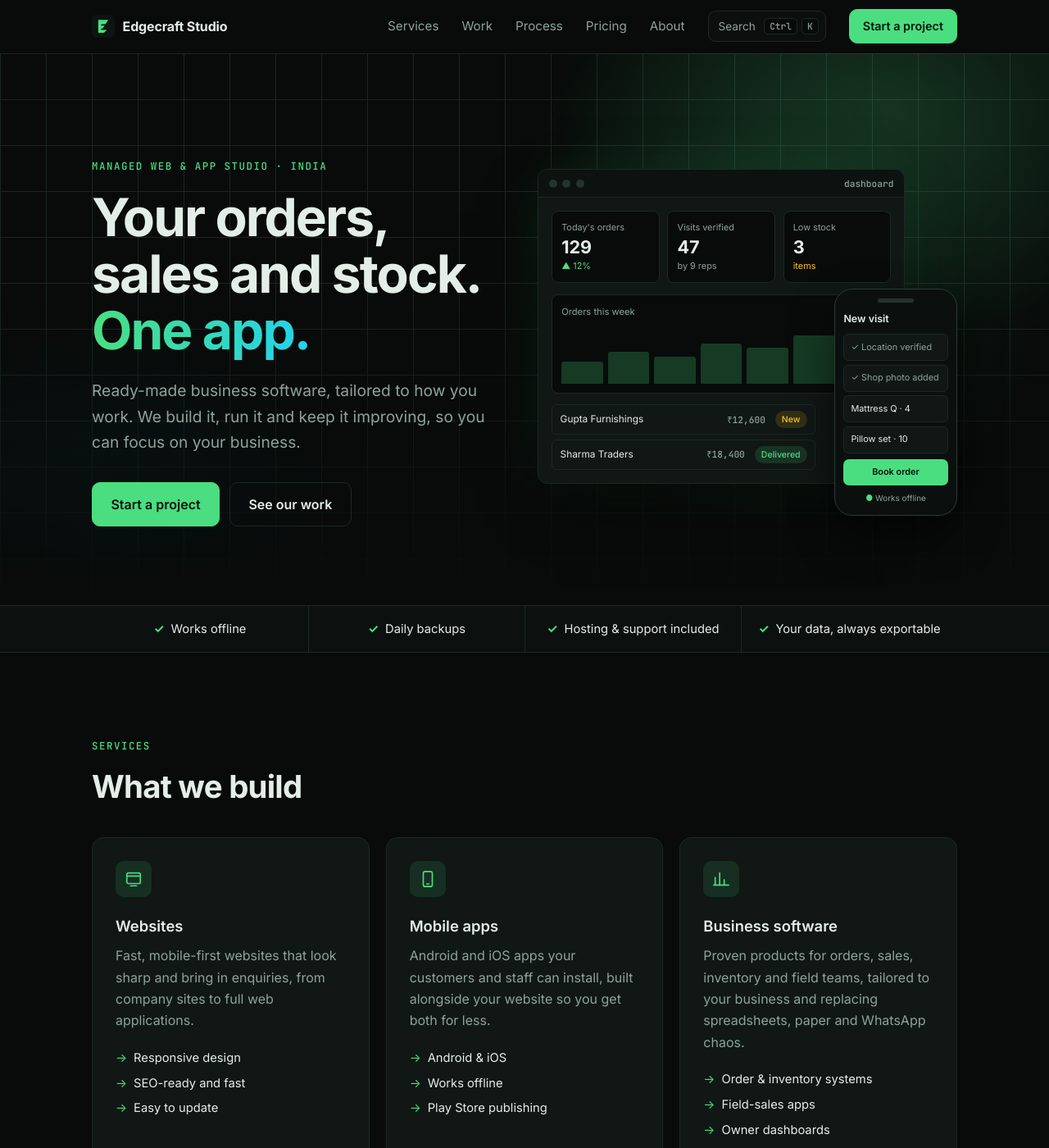
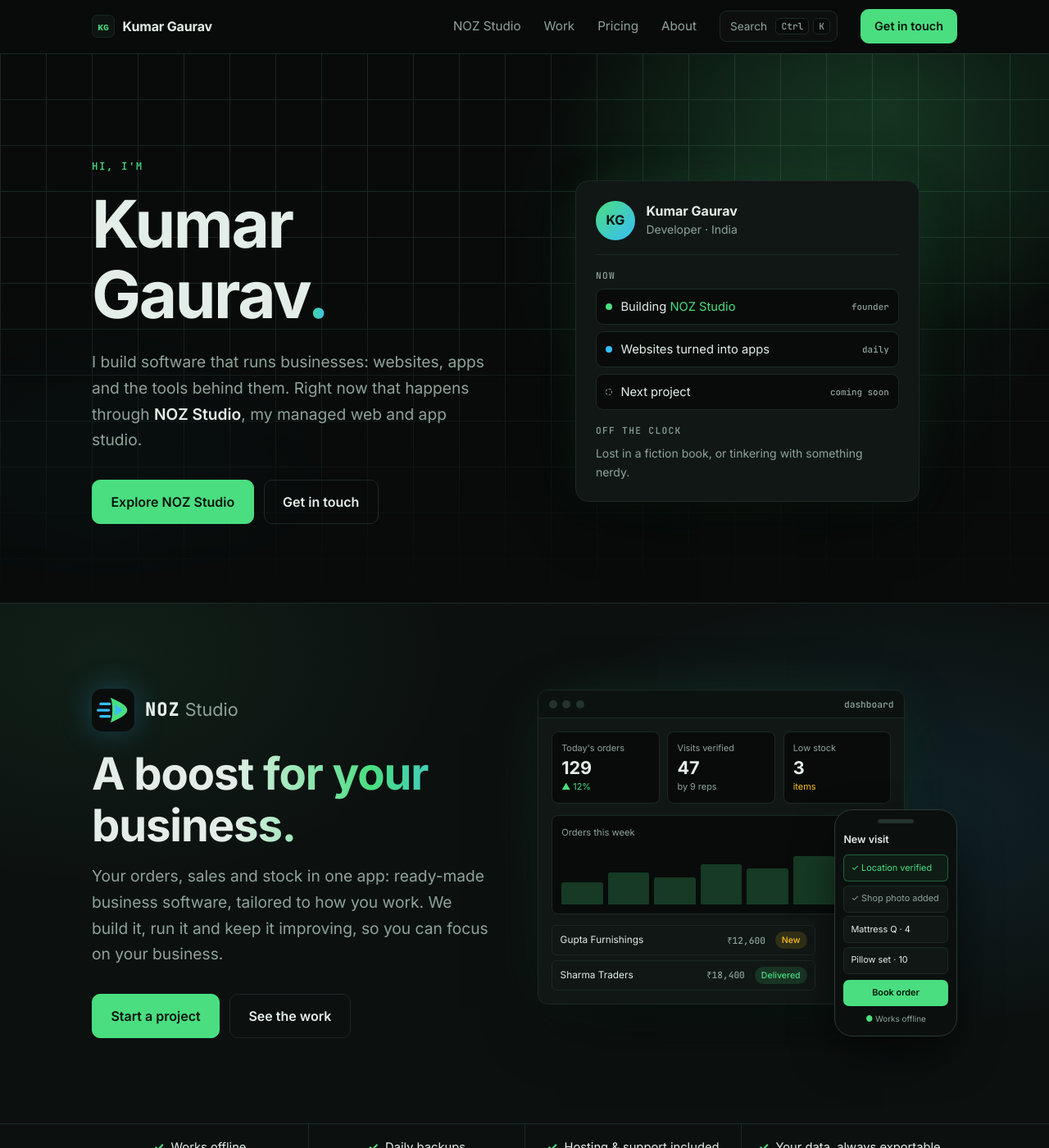
Before and after one commit to gauravkg32/gauravkg32.github.io, a Jekyll site: the page built from index.html, in a window 1280 px wide and 1400 px high. Shown: the whole window at 82% size. Built offline with Jekyll 4.4.1, drawn with Linux system fonts in a browser that asks for light colours; some of the changed text lies outside the part shown.

Commit message:
Turn site into personal page featuring NOZ Studio
Co-Authored-By: Claude Opus 5.5 <noreply@anthropic.com>

```diff
--- a/_config.yml
+++ b/_config.yml
@@ -1,20 +1,22 @@
-title: Edgecraft Studio            # placeholder brand name
+title: Kumar Gaurav
 founder: Kumar Gaurav
-tagline: "We build it, run it and keep it improving, so you can focus on your business."
-description: "Edgecraft Studio builds, hosts and maintains websites, mobile apps and business software for growing businesses, as a managed service. Founded by Kumar Gaurav."
+tagline: "I build software that runs businesses: websites, apps and the tools behind them."
+description: "Kumar Gaurav, developer and founder of NOZ Studio, a managed web and app studio that builds, hosts and maintains software for growing businesses."
+studio: NOZ Studio
+studio_tagline: "A boost for your business."
+studio_pitch: "We build it, run it and keep it improving, so you can focus on your business."
 url: "https://gauravkg32.github.io"
 baseurl: ""
 location: "India"
-email: ""                          # TODO: add a contact email; the Email button appears once set
+email: ""                          # TODO: add a contact email (e.g. hello@nozstudio.com); the Email button appears once set
 github: "https://github.com/gauravkg32"
 linkedin: ""                       # TODO
 nav:
-  - { title: Services, url: "/#services" }
+  - { title: NOZ Studio, url: "/#noz" }
   - { title: Work, url: "/#work" }
-  - { title: Process, url: "/#process" }
   - { title: Pricing, url: "/#pricing" }
   - { title: About, url: "/#about" }
 markdown: kramdown
 permalink: /blog/:year/:month/:title/
 plugins: [jekyll-feed, jekyll-seo-tag]
-exclude: [README.md, Gemfile, Gemfile.lock]
+exclude: [README.md, CLAUDE.md, Gemfile, Gemfile.lock]
--- a/_layouts/default.html
+++ b/_layouts/default.html
@@ -24,7 +24,7 @@
       <nav class="nav-links" aria-label="Main">
         {% for item in site.nav %}<a href="{{ item.url | relative_url }}">{{ item.title }}</a>{% endfor %}
         <button class="cmdk-hint" type="button" aria-label="Open quick menu"><span>Search</span><kbd>Ctrl</kbd><kbd>K</kbd></button>
-        <a class="btn btn-sm" href="{{ '/#contact' | relative_url }}">Start a project</a>
+        <a class="btn btn-sm" href="{{ '/#contact' | relative_url }}">Get in touch</a>
       </nav>
     </div>
   </header>
@@ -38,7 +38,7 @@
           <img src="{{ '/assets/logo.svg' | relative_url }}" alt="" width="24" height="24">
           <span>{{ site.title }}</span>
         </a>
-        <p class="muted small">Websites, apps and business software · {{ site.location }}</p>
+        <p class="muted small">Developer · Founder of <a href="{{ '/#noz' | relative_url }}">{{ site.studio }}</a> · {{ site.location }}</p>
       </div>
       <div class="footer-links small">
         {% if site.email != "" %}<a href="mailto:{{ site.email }}">Email</a>{% endif %}
@@ -63,9 +63,9 @@
   </div>
   <nav class="tabbar" aria-label="Sections">
     <a href="{{ '/#home' | relative_url }}" data-tab="home"><svg viewBox="0 0 24 24" aria-hidden="true"><path d="M3 11 12 4l9 7v9a1 1 0 0 1-1 1h-5v-6H9v6H4a1 1 0 0 1-1-1Z"/></svg><span>Home</span></a>
-    <a href="{{ '/#services' | relative_url }}" data-tab="services"><svg viewBox="0 0 24 24" aria-hidden="true"><rect x="3" y="3" width="7" height="7" rx="1.5"/><rect x="14" y="3" width="7" height="7" rx="1.5"/><rect x="3" y="14" width="7" height="7" rx="1.5"/><rect x="14" y="14" width="7" height="7" rx="1.5"/></svg><span>Services</span></a>
+    <a href="{{ '/#noz' | relative_url }}" data-tab="noz"><svg viewBox="0 0 24 24" aria-hidden="true"><path d="M3 12h6M5 16h5M5 8h5"/><path d="M11 5c4 2 10 4.5 10 7s-6 5-10 7c1.5-2.5 1.5-11.5 0-14Z"/></svg><span>NOZ</span></a>
     <a href="{{ '/#work' | relative_url }}" data-tab="work"><svg viewBox="0 0 24 24" aria-hidden="true"><rect x="3" y="7" width="18" height="13" rx="2"/><path d="M8 7V5a2 2 0 0 1 2-2h4a2 2 0 0 1 2 2v2"/></svg><span>Work</span></a>
-    <a href="{{ '/#pricing' | relative_url }}" data-tab="pricing"><svg viewBox="0 0 24 24" aria-hidden="true"><path d="M20.6 13.4 13.4 20.6a2 2 0 0 1-2.8 0L3 13V3h10l7.6 7.6a2 2 0 0 1 0 2.8Z"/><circle cx="8" cy="8" r="1.5"/></svg><span>Pricing</span></a>
+    <a href="{{ '/#about' | relative_url }}" data-tab="about"><svg viewBox="0 0 24 24" aria-hidden="true"><circle cx="12" cy="8" r="4"/><path d="M4 21c1.5-4 4.5-6 8-6s6.5 2 8 6"/></svg><span>About</span></a>
     <a href="{{ '/#contact' | relative_url }}" data-tab="contact"><svg viewBox="0 0 24 24" aria-hidden="true"><path d="M21 15a2 2 0 0 1-2 2H7l-4 4V5a2 2 0 0 1 2-2h14a2 2 0 0 1 2 2Z"/></svg><span>Contact</span></a>
   </nav>
   <script src="{{ '/assets/js/main.js' | relative_url }}"></script>
--- a/assets/css/style.css
+++ b/assets/css/style.css
@@ -8,7 +8,8 @@
   --muted: #8ea39a;
   --accent: #4ade80;
   --accent-rgb: 74, 222, 128;
-  --accent-2: #22d3ee;
+  --accent-2: #38bdf8;
+  --accent-2-rgb: 56, 189, 248;
   --radius: 14px;
   --font: "Inter", system-ui, -apple-system, "Segoe UI", sans-serif;
   --mono: "JetBrains Mono", ui-monospace, monospace;
@@ -59,7 +60,7 @@ h3 { font-size: 1.15rem; font-weight: 600; margin-bottom: .5rem; }
 .hero::before { content: ""; position: absolute; inset: 0; z-index: -1;
   background:
     radial-gradient(600px 400px at 85% 10%, rgba(var(--accent-rgb), .18), transparent 70%),
-    radial-gradient(500px 400px at 10% 90%, rgba(34, 211, 238, .08), transparent 70%),
+    radial-gradient(500px 400px at 10% 90%, rgba(var(--accent-2-rgb), .08), transparent 70%),
     linear-gradient(var(--border) 1px, transparent 1px) 0 0 / 56px 56px,
     linear-gradient(90deg, var(--border) 1px, transparent 1px) 0 0 / 56px 56px;
   mask-image: linear-gradient(to bottom, #000 40%, transparent);
@@ -267,7 +268,7 @@ h2.split.in .wi { transform: none; }
 .t-map { position: relative; flex: 1; border-radius: 7px; overflow: hidden;
   background: linear-gradient(var(--border) 1px, transparent 1px) 0 0 / 16px 16px, linear-gradient(90deg, var(--border) 1px, transparent 1px) 0 0 / 16px 16px, #0b1210; }
 .t-map .pin { position: absolute; left: 22%; top: 30%; width: 10px; height: 10px; border-radius: 50% 50% 50% 0; transform: rotate(-45deg); background: var(--accent); box-shadow: 0 0 0 4px rgba(var(--accent-rgb), .15); }
-.t-map .p2 { left: 58%; top: 58%; } .t-map .p3 { left: 74%; top: 22%; background: var(--accent-2); box-shadow: 0 0 0 4px rgba(34, 211, 238, .15); }
+.t-map .p2 { left: 58%; top: 58%; } .t-map .p3 { left: 74%; top: 22%; background: var(--accent-2); box-shadow: 0 0 0 4px rgba(var(--accent-2-rgb), .15); }
 .t-map .route { position: absolute; left: 25%; top: 36%; width: 52%; height: 32%; border: 1.5px dashed rgba(var(--accent-rgb), .5); border-left: 0; border-bottom: 0; border-radius: 0 14px 0 0; }
 .t-list { width: 46%; display: grid; gap: .3rem; align-content: center; }
 .t-list i, .t-table i, .t-stock i { font-style: normal; display: block; padding: .32rem .45rem; border-radius: 5px; background: var(--surface); border: 1px solid var(--border); white-space: nowrap; overflow: hidden; text-overflow: ellipsis; }
@@ -278,7 +279,7 @@ h2.split.in .wi { transform: none; }
 .t-table em { font-style: normal; font-size: .6rem; padding: 0 .4rem; border-radius: 999px; }
 .s-done { color: var(--accent); background: rgba(var(--accent-rgb), .12); }
 .s-prog { color: #fbbf24; background: rgba(251, 191, 36, .12); }
-.s-new { color: var(--accent-2); background: rgba(34, 211, 238, .12); }
+.s-new { color: var(--accent-2); background: rgba(var(--accent-2-rgb), .12); }
 .t-stock i { display: grid; gap: .3rem; padding: .4rem .5rem; }
 .t-stock span { display: block; height: 5px; border-radius: 3px; background: var(--border); position: relative; overflow: hidden; }
 .t-stock span::after { content: ""; position: absolute; inset: 0 auto 0 0; width: var(--w); background: var(--accent); border-radius: 3px; transition: width 1.2s cubic-bezier(.2, .7, .2, 1) .2s; }
@@ -348,3 +349,37 @@ kbd { font: 500 .7rem var(--mono); padding: .1rem .38rem; border-radius: 5px; bo
 .cmdk-open, .cmdk-open body { overflow: hidden; }
 @media (prefers-reduced-motion: reduce) { .cmdk-panel, .cmdk-backdrop { transition: none; } }
 @media (max-width: 1000px) { .cmdk-hint span { display: none; } .nav-links { gap: 1.25rem; } }
+
+/* ---------- Personal hero ---------- */
+.hero-me h1 { font-size: clamp(2.6rem, 8vw, 5rem); max-width: none; }
+.hl { color: var(--text); font-weight: 600; }
+.me-card { background: var(--surface); border: 1px solid var(--border); border-radius: 16px; padding: 1.5rem; max-width: 420px; width: 100%; justify-self: center;
+  box-shadow: 0 30px 80px -30px rgba(0, 0, 0, .8), 0 0 60px -25px rgba(var(--accent-rgb), .25); }
+.me-head { display: flex; align-items: center; gap: .85rem; line-height: 1.35; padding-bottom: 1.1rem; border-bottom: 1px solid var(--border); }
+.me-label { font: 500 .7rem var(--mono); text-transform: uppercase; letter-spacing: .12em; color: var(--muted); margin: 1.1rem 0 .6rem; }
+.me-now { display: grid; gap: .5rem; }
+.me-now li { display: grid; grid-template-columns: auto 1fr auto; align-items: center; gap: .65rem; padding: .55rem .7rem; border: 1px solid var(--border); border-radius: 9px; background: var(--bg); font-size: .92rem; }
+.me-now em { font-style: normal; font: 500 .68rem var(--mono); color: var(--muted); }
+.dot { width: 8px; height: 8px; border-radius: 50%; background: var(--accent-2); }
+.dot.live { background: var(--accent); box-shadow: 0 0 0 0 rgba(var(--accent-rgb), .6); animation: pulse 2s infinite; }
+.dot.soon { background: transparent; border: 1.5px dashed var(--muted); }
+@keyframes pulse { 70% { box-shadow: 0 0 0 7px rgba(var(--accent-rgb), 0); } 100% { box-shadow: 0 0 0 0 rgba(var(--accent-rgb), 0); } }
+
+/* ---------- NOZ Studio feature ---------- */
+.noz-intro { position: relative; border-top: 1px solid var(--border); overflow: hidden;
+  background: radial-gradient(700px 380px at 85% 40%, rgba(var(--accent-2-rgb), .10), transparent 70%), radial-gradient(600px 400px at 10% 10%, rgba(var(--accent-rgb), .07), transparent 70%), var(--bg-alt); }
+.noz-brand { display: flex; align-items: center; gap: .8rem; margin-bottom: 1.25rem; font-size: 1.35rem; }
+.noz-brand img { border-radius: 12px; box-shadow: 0 0 40px -6px rgba(var(--accent-2-rgb), .45); }
+.noz-word { font-family: var(--mono); font-weight: 700; letter-spacing: .06em; color: var(--text); }
+.noz-title { font-size: clamp(2rem, 5vw, 3.4rem); margin-bottom: 1rem;
+  background: linear-gradient(90deg, var(--text) 35%, var(--accent) 70%, var(--accent-2)); -webkit-background-clip: text; background-clip: text; color: transparent; }
+
+/* ---------- Projects ---------- */
+.project { display: flex; flex-direction: column; color: var(--text); text-decoration: none; }
+.project:hover { text-decoration: none; }
+.project > img { border-radius: 10px; margin-bottom: 1rem; }
+.project > p:not(.work-kicker) { flex: 1; }
+.project .small { margin-top: 1rem; color: var(--accent); }
+.project-soon { border-style: dashed; background: transparent; }
+.soon-icon { width: 44px; height: 44px; border-radius: 10px; border: 1.5px dashed var(--muted); display: grid; place-items: center; color: var(--muted); font-size: 1.4rem; margin-bottom: 1rem; }
+@media (prefers-reduced-motion: reduce) { .dot.live { animation: none; } }
--- a/assets/js/main.js
+++ b/assets/js/main.js
@@ -33,7 +33,7 @@
   links.forEach(a => { byId[a.getAttribute('href').split('#')[1]] = a; });
   // Phone tab bar: sections without their own tab light up the nearest one
   const tabs = $$('.tabbar a');
-  const tabFor = { home: 'home', services: 'services', work: 'work', process: 'work', pricing: 'pricing', about: 'contact', contact: 'contact' };
+  const tabFor = { home: 'home', noz: 'noz', services: 'noz', work: 'work', process: 'work', pricing: 'noz', about: 'about', projects: 'about', contact: 'contact' };
   const spy = new IntersectionObserver(entries => entries.forEach(e => {
     if (!e.isIntersecting) return;
     const a = byId[e.target.id];
@@ -72,7 +72,7 @@
 
   // Section headings slide up word by word
   if (!reduced) {
-    $$('.section h2, .contact-card h2').forEach(h => {
+    $$('.section h2:not(.noz-title), .contact-card h2').forEach(h => {
       const text = h.textContent.trim();
       h.setAttribute('aria-label', text);
       h.innerHTML = text.split(/\s+/).map((w, i) =>
@@ -119,14 +119,15 @@
     });
 
     const show = $('.showcase');
-    if (show && hero) {
+    if (show) {
       const dash = $('.dash', show), phone = $('.phone', show);
-      hero.addEventListener('pointermove', e => {
+      const zone = show.closest('section') || hero;
+      zone.addEventListener('pointermove', e => {
         const x = e.clientX / innerWidth - .5, y = e.clientY / innerHeight - .5;
         dash.style.transform = 'perspective(1200px) rotateY(' + (x * 6) + 'deg) rotateX(' + (-y * 5) + 'deg)';
         phone.style.transform = 'translate(' + (x * 18) + 'px,' + (y * 14) + 'px)';
       });
-      hero.addEventListener('pointerleave', () => { dash.style.transform = ''; phone.style.transform = ''; });
+      zone.addEventListener('pointerleave', () => { dash.style.transform = ''; phone.style.transform = ''; });
     }
   }
 
@@ -210,13 +211,15 @@
       ext: '<path d="M14 4h6v6M20 4l-9 9M19 14v5a1 1 0 0 1-1 1H5a1 1 0 0 1-1-1V6a1 1 0 0 1 1-1h5"/>',
     };
     const items = [
-      { label: 'Start a project', group: 'Action', icon: 'star', keys: 'contact hire quote enquiry', run: go('contact') },
-      { label: 'Home', group: 'Go to', icon: 'go', keys: 'top start', run: go('home') },
-      { label: 'Services', group: 'Go to', icon: 'go', keys: 'what we build websites apps software', run: go('services') },
-      { label: 'Selected work', group: 'Go to', icon: 'go', keys: 'projects portfolio case studies', run: go('work') },
-      { label: 'How we work', group: 'Go to', icon: 'go', keys: 'process steps', run: go('process') },
+      { label: 'Get in touch', group: 'Action', icon: 'star', keys: 'contact hire quote enquiry project', run: go('contact') },
+      { label: 'Home', group: 'Go to', icon: 'go', keys: 'top start kumar gaurav', run: go('home') },
+      { label: 'NOZ Studio', group: 'Go to', icon: 'go', keys: 'noz studio business software company', run: go('noz') },
+      { label: 'NOZ services', group: 'Go to', icon: 'go', keys: 'what we build websites apps software', run: go('services') },
+      { label: 'Selected work', group: 'Go to', icon: 'go', keys: 'portfolio case studies clients', run: go('work') },
+      { label: 'How NOZ works', group: 'Go to', icon: 'go', keys: 'process steps', run: go('process') },
       { label: 'Pricing', group: 'Go to', icon: 'go', keys: 'price cost plans monthly fee', run: go('pricing') },
-      { label: 'About', group: 'Go to', icon: 'go', keys: 'founder team studio', run: go('about') },
+      { label: 'About me', group: 'Go to', icon: 'go', keys: 'founder bio kumar gaurav', run: go('about') },
+      { label: 'Projects', group: 'Go to', icon: 'go', keys: 'ventures side projects', run: go('projects') },
       { label: 'Contact', group: 'Go to', icon: 'go', keys: 'reach talk message', run: go('contact') },
     ];
     if (email) {
--- a/index.html
+++ b/index.html
@@ -1,20 +1,52 @@
 ---
 layout: default
 ---
-<section class="hero" id="home">
+<section class="hero hero-me" id="home">
   <div class="hero-spot" aria-hidden="true"></div>
   <div class="container hero-grid">
     <div>
-      <p class="eyebrow" data-in style="--d:0">Managed web &amp; app studio · {{ site.location }}</p>
-      <h1 data-in style="--d:1">Your orders, sales and stock. <span class="grad">One app.</span></h1>
-      <p class="lead" data-in style="--d:2">Ready-made business software, tailored to how you work. {{ site.tagline }}</p>
+      <p class="eyebrow" data-in style="--d:0">Hi, I'm</p>
+      <h1 data-in style="--d:1">{{ site.founder }}<span class="grad">.</span></h1>
+      <p class="lead" data-in style="--d:2">{{ site.tagline }} Right now that happens through <strong class="hl">{{ site.studio }}</strong>, my managed web and app studio.</p>
       <div class="cta" data-in style="--d:3">
-        <a class="btn magnetic" href="#contact">Start a project</a>
-        <a class="btn btn-ghost magnetic" href="#work">See our work</a>
+        <a class="btn magnetic" href="#noz">Explore {{ site.studio }}</a>
+        <a class="btn btn-ghost magnetic" href="#contact">Get in touch</a>
       </div>
     </div>
 
-    <div class="showcase" data-in style="--d:4" aria-hidden="true">
+    <aside class="me-card" data-in style="--d:4" aria-label="Now">
+      <div class="me-head">
+        <span class="avatar" aria-hidden="true">KG</span>
+        <span><strong>{{ site.founder }}</strong><br><span class="muted small">Developer · {{ site.location }}</span></span>
+      </div>
+      <p class="me-label">Now</p>
+      <ul class="me-now">
+        <li><span class="dot live"></span><span>Building <a href="#noz">{{ site.studio }}</a></span><em>founder</em></li>
+        <li><span class="dot"></span><span>Websites turned into apps</span><em>daily</em></li>
+        <li><span class="dot soon"></span><span>Next project</span><em>coming soon</em></li>
+      </ul>
+      <p class="me-label">Off the clock</p>
+      <p class="muted small">Lost in a fiction book, or tinkering with something nerdy.</p>
+    </aside>
+  </div>
+</section>
+
+<section class="section noz-intro" id="noz">
+  <div class="container hero-grid">
+    <div class="reveal">
+      <div class="noz-brand">
+        <img src="{{ '/assets/noz.svg' | relative_url }}" alt="" width="52" height="52">
+        <span><strong class="noz-word">NOZ</strong><span class="muted"> Studio</span></span>
+      </div>
+      <h2 class="noz-title">{{ site.studio_tagline }}</h2>
+      <p class="lead">Your orders, sales and stock in one app: ready-made business software, tailored to how you work. {{ site.studio_pitch }}</p>
+      <div class="cta">
+        <a class="btn magnetic" href="#contact">Start a project</a>
+        <a class="btn btn-ghost magnetic" href="#work">See the work</a>
+      </div>
+    </div>
+
+    <div class="showcase reveal" aria-hidden="true">
       <div class="dash">
         <div class="dash-bar"><span></span><span></span><span></span><em>dashboard</em></div>
         <div class="dash-body">
@@ -58,7 +90,7 @@ layout: default
 
 <section class="section" id="services">
   <div class="container">
-    <p class="eyebrow">Services</p>
+    <p class="eyebrow">NOZ Studio · Services</p>
     <h2>What we build</h2>
     <div class="grid grid-3" data-carousel>
       <article class="card reveal">
@@ -97,7 +129,7 @@ layout: default
 
 <section class="section section-alt" id="work">
   <div class="container">
-    <p class="eyebrow">Selected work</p>
+    <p class="eyebrow">NOZ Studio · Selected work</p>
     <h2>Built for real businesses</h2>
     <div class="grid grid-3" data-carousel>
       <article class="card work reveal">
@@ -127,7 +159,7 @@ layout: default
 
 <section class="section" id="process">
   <div class="container">
-    <p class="eyebrow">Process</p>
+    <p class="eyebrow">NOZ Studio · Process</p>
     <h2>How we work</h2>
     <ol class="steps">
       <li class="reveal"><span class="step-n">01</span><h3>Understand</h3><p>We learn how your business runs today and what's slowing it down.</p></li>
@@ -140,7 +172,7 @@ layout: default
 
 <section class="section section-alt" id="pricing">
   <div class="container">
-    <p class="eyebrow">Pricing</p>
+    <p class="eyebrow">NOZ Studio · Pricing</p>
     <h2>How pricing works</h2>
     <div class="grid grid-3" data-carousel>
       <article class="card reveal">
@@ -169,15 +201,16 @@ layout: default
 <section class="section" id="about">
   <div class="container about">
     <div>
-      <p class="eyebrow">About</p>
-      <h2>A small studio, close to your business</h2>
+      <p class="eyebrow">About me</p>
+      <h2>Developer, founder, certified nerd</h2>
     </div>
     <div class="about-body">
-      <p>{{ site.title }} is a web and app development studio founded by <strong>{{ site.founder }}</strong>, based in {{ site.location }}. We work directly with business owners: no layers of account managers, just the people building your product.</p>
-      <p>Our focus is practical software: tools that your team actually uses and that work on everyday phones and patchy networks. We don't hand over and disappear; we stay with you, keeping your software running and improving for the long term.</p>
+      <p>I'm <strong>{{ site.founder }}</strong>, a developer from {{ site.location }}. I build websites and turn them into apps people actually use: field-sales tools that work with no signal, order systems for labs and shops, inventory dashboards for retailers.</p>
+      <p>Most of my time now goes into <strong>{{ site.studio }}</strong>, where I build business software and keep it running for my clients long after launch. I have a few more projects planned, and they'll show up here as they launch.</p>
+      <p>Outside work, I'm usually deep in a fiction book or tinkering with something nerdy.</p>
       <p class="founder">
         <span class="avatar" aria-hidden="true">KG</span>
-        <span><strong>{{ site.founder }}</strong><br><span class="muted small">Founder &amp; lead developer</span></span>
+        <span><strong>{{ site.founder }}</strong><br><span class="muted small">Founder, {{ site.studio }}</span></span>
         {% if site.github != "" %}<a class="small" href="{{ site.github }}" target="_blank" rel="noopener">GitHub ↗</a>{% endif %}
         {% if site.linkedin != "" %}<a class="small" href="{{ site.linkedin }}" target="_blank" rel="noopener">LinkedIn ↗</a>{% endif %}
       </p>
@@ -185,13 +218,35 @@ layout: default
   </div>
 </section>
 
+<section class="section section-alt" id="projects">
+  <div class="container">
+    <p class="eyebrow">Projects</p>
+    <h2>Things I'm building</h2>
+    <div class="grid grid-3" data-carousel>
+      <a class="card project reveal" href="#noz">
+        <img src="{{ '/assets/noz.svg' | relative_url }}" alt="" width="44" height="44">
+        <p class="work-kicker">Live · Founder</p>
+        <h3>NOZ Studio</h3>
+        <p>A managed web and app studio. Business software for orders, sales and stock, built and run for growing businesses.</p>
+        <span class="small">Explore NOZ Studio →</span>
+      </a>
+      <article class="card project project-soon reveal">
+        <div class="soon-icon" aria-hidden="true">+</div>
+        <p class="work-kicker">Coming soon</p>
+        <h3>Next project</h3>
+        <p>Something new is in the works. Check back soon.</p>
+      </article>
+    </div>
+  </div>
+</section>
+
 <section class="section" id="contact">
   <div class="container">
     <div class="contact-card reveal">
-      <h2>Have a project in mind?</h2>
-      <p class="lead">Tell us what you need. We'll reply with honest advice and a clear quote.</p>
+      <h2>Let's build something</h2>
+      <p class="lead">Got a project for NOZ Studio, or just want to say hi? I read every message and reply with honest advice.</p>
       <div class="cta cta-center">
-        {% if site.email != "" %}<a class="btn" href="mailto:{{ site.email }}?subject=Project%20enquiry">Email us</a>{% endif %}
+        {% if site.email != "" %}<a class="btn" href="mailto:{{ site.email }}?subject=Project%20enquiry">Email me</a>{% endif %}
         {% if site.linkedin != "" %}<a class="btn btn-ghost" href="{{ site.linkedin }}" target="_blank" rel="noopener">Message on LinkedIn</a>{% endif %}
         {% if site.github != "" %}<a class="btn btn-ghost" href="{{ site.github }}" target="_blank" rel="noopener">View GitHub</a>{% endif %}
       </div>
```
Also changed, not shown: README.md, assets/logo.svg, assets/noz.svg (added), 1 other file.
